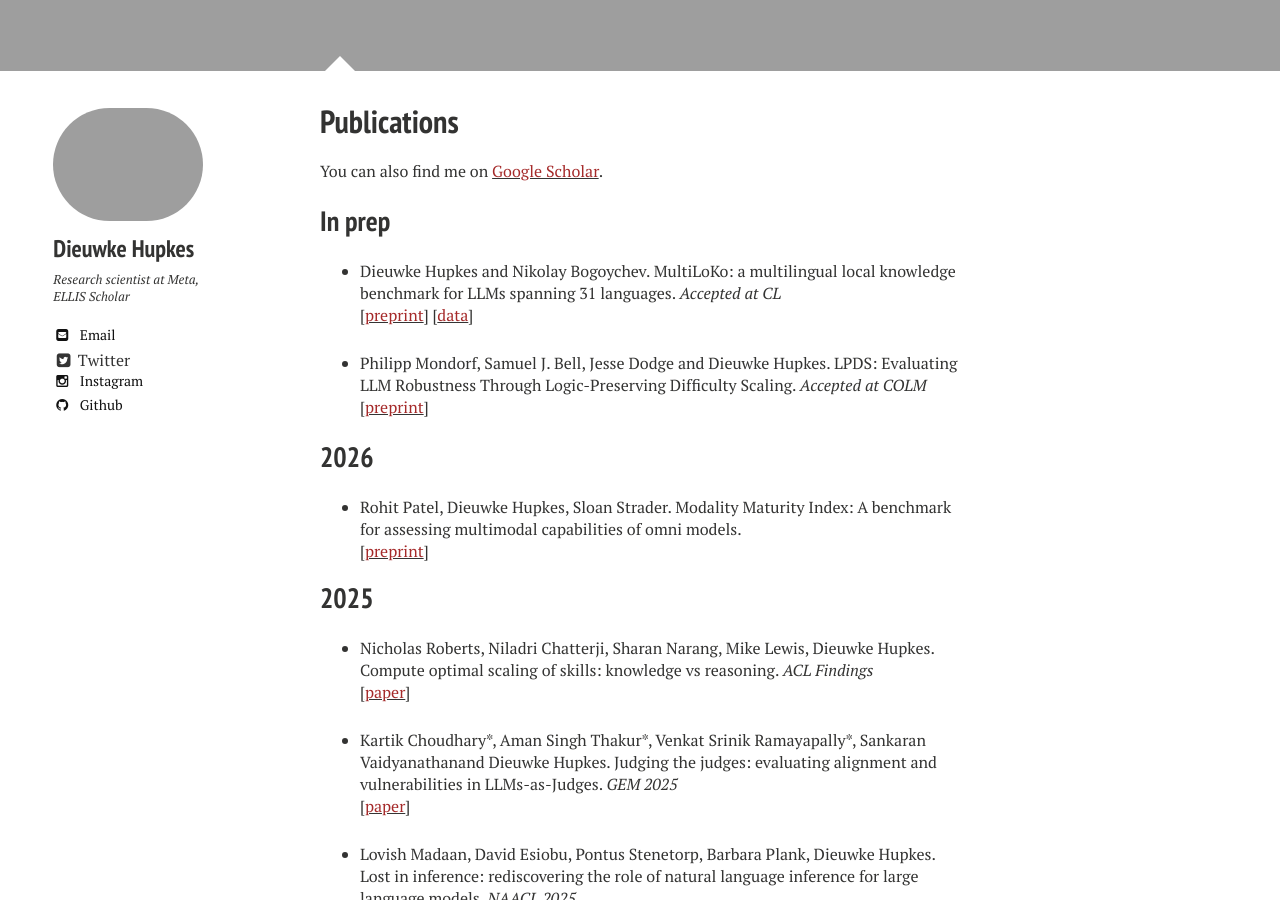
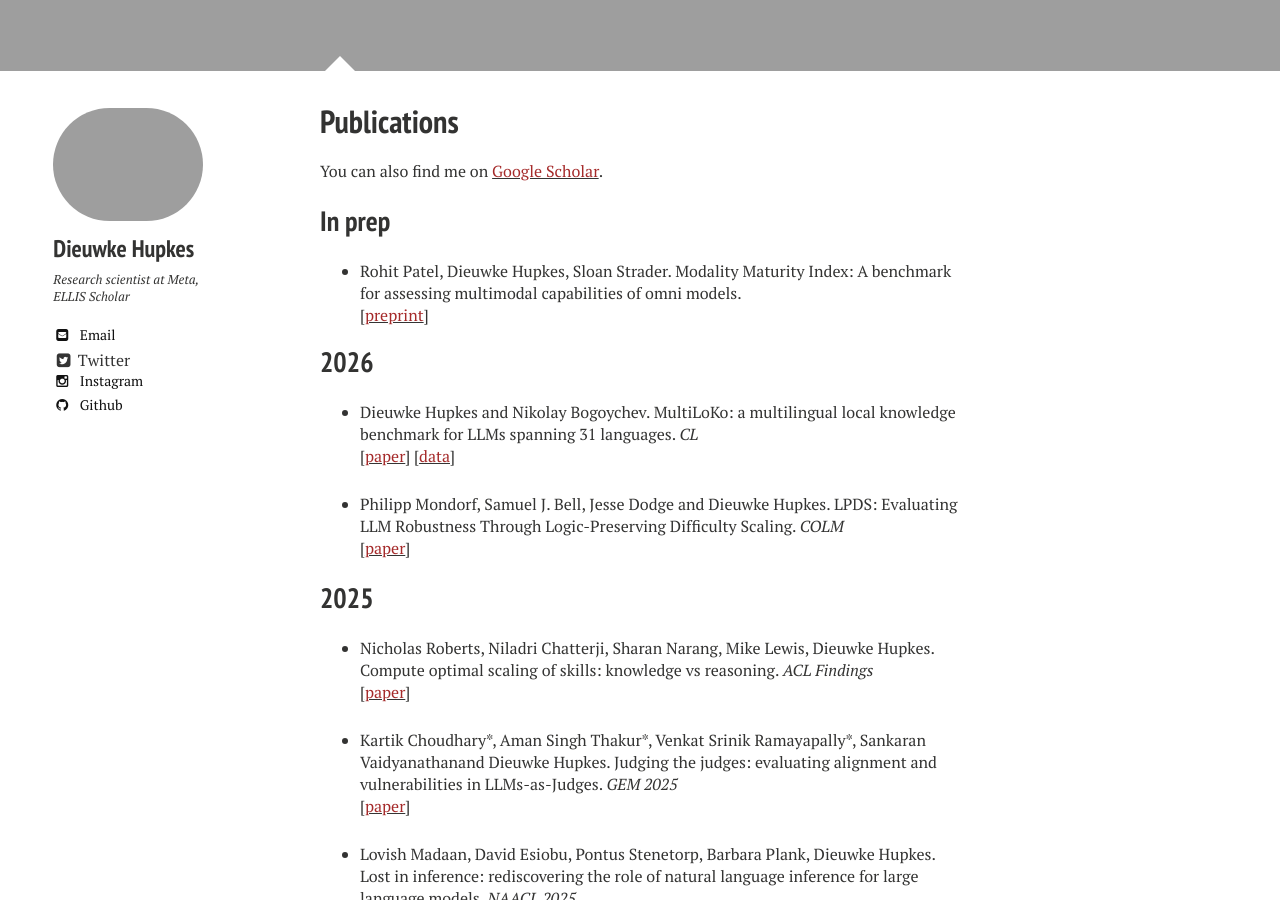
Before and after one commit to dieuwkehupkes/dieuwkehupkes.github.io, a Jekyll site: the page built from publications.md, in a window 1280 px wide and 900 px high, scrolled down 973 px. Built offline with Jekyll 4.4.1, drawn with Linux system fonts in a browser that asks for light colours; nearby versions of some CDN libraries.

Commit message:
Update links to published papers

```diff
--- a/publications.md
+++ b/publications.md
@@ -14,19 +14,20 @@ You can also find me on <a href="https://scholar.google.com/citations?user=tAtSM
 
 ## In prep
 
-* Dieuwke Hupkes and Nikolay Bogoychev. MultiLoKo: a multilingual local knowledge benchmark for LLMs spanning 31 languages. *Accepted at CL*
-\\
-\[[<font color="brown">preprint</font>](https://arxiv.org/abs/2504.10356){:target="blank"}\]
-\[[<font color="brown">data</font>](https://github.com/facebookresearch/multiloko){:target="blank"}\]
+* Rohit Patel, Dieuwke Hupkes, Sloan Strader. Modality Maturity Index: A benchmark for assessing multimodal capabilities of omni models.\\
+\[[<font color="brown">preprint</font>](https://arxiv.org/abs/2608.26317){:target="blank"}\]
 
-* Philipp Mondorf, Samuel J. Bell, Jesse Dodge and Dieuwke Hupkes. LPDS: Evaluating LLM Robustness Through Logic-Preserving Difficulty Scaling. *Accepted at COLM*
-\\
-\[[<font color="brown">preprint</font>](https://arxiv.org/abs/2605.15393){:target="blank"}\]
 
 ## 2026
 
-* Rohit Patel, Dieuwke Hupkes, Sloan Strader. Modality Maturity Index: A benchmark for assessing multimodal capabilities of omni models.\\
-\[[<font color="brown">preprint</font>](https://arxiv.org/abs/2608.26317){:target="blank"}\]
+* Dieuwke Hupkes and Nikolay Bogoychev. MultiLoKo: a multilingual local knowledge benchmark for LLMs spanning 31 languages. *CL*
+\\
+\[[<font color="brown">paper</font>](https://direct.mit.edu/coli/article/doi/10.1162/COLI.a.643/139040/MultiLoKo-A-Multilingual-Local-Knowledge-Benchmark){:target="blank"}\]
+\[[<font color="brown">data</font>](https://github.com/facebookresearch/multiloko){:target="blank"}\]
+
+* Philipp Mondorf, Samuel J. Bell, Jesse Dodge and Dieuwke Hupkes. LPDS: Evaluating LLM Robustness Through Logic-Preserving Difficulty Scaling. *COLM*
+\\
+\[[<font color="brown">paper</font>](https://proceedings.colm.cc/paper_files/paper/2026/hash/bc39a59c49b731c51398ad6b12f301d3-Abstract-Conference.html){:target="blank"}\]
 
 
 ## 2025
```
